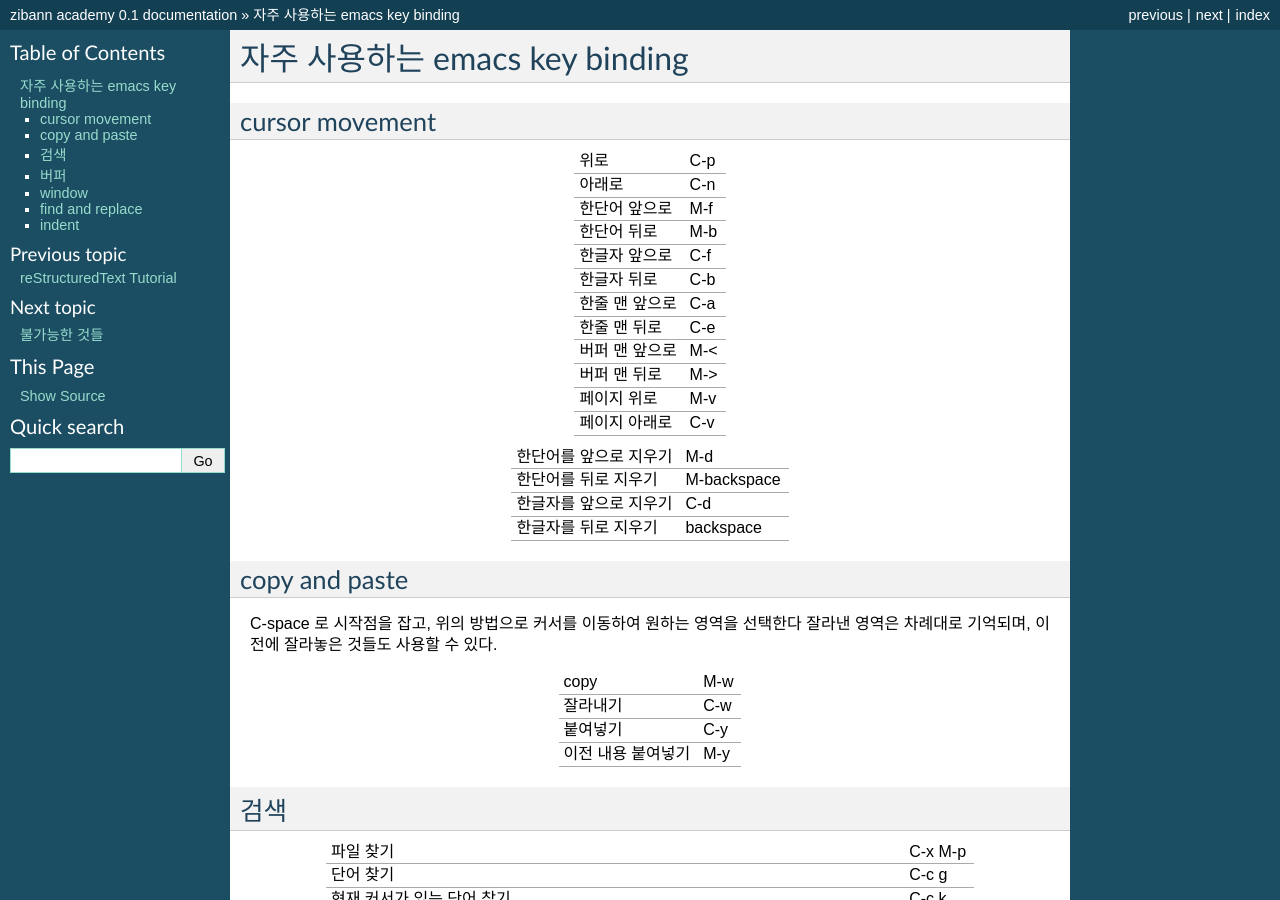
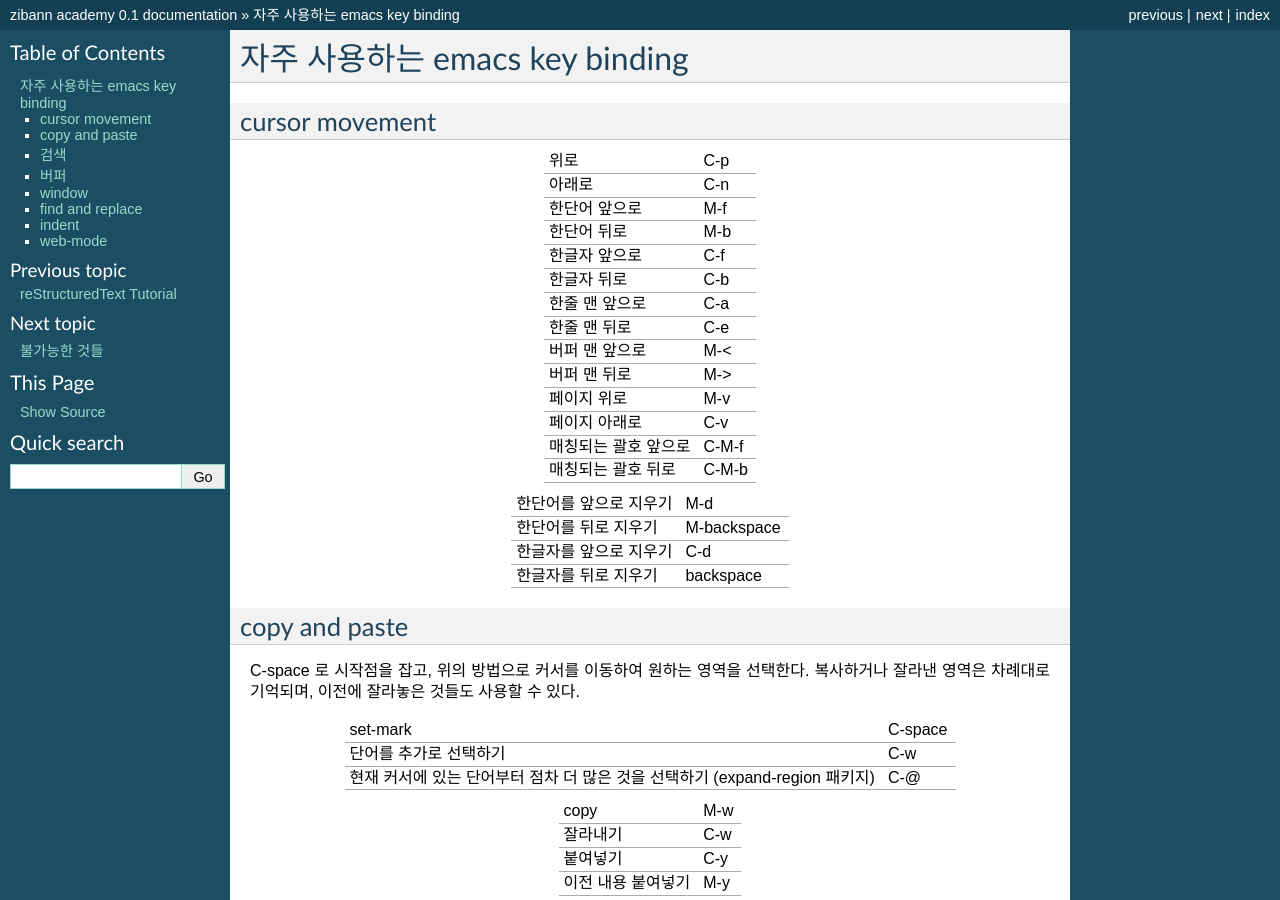
Before and after one commit to pcompassion/zibann-academy, a Sphinx documentation site: the page built from docs/emacs.rst, in a window 1280 px wide and 900 px high. Built offline with Sphinx 7.4.7, drawn with Linux system fonts in a browser that asks for light colours; some of the changed text lies outside the part shown.

Commit message:
more emacs

```diff
--- a/docs/emacs.rst
+++ b/docs/emacs.rst
@@ -32,6 +32,10 @@
 +----------------------------------------+----------------------------------------+
 |페이지 아래로                           |C-v                                     |
 +----------------------------------------+----------------------------------------+
+|매칭되는 괄호 앞으로                    |C-M-f                                   |
++----------------------------------------+----------------------------------------+
+|매칭되는 괄호 뒤로                      |C-M-b                                   |
++----------------------------------------+----------------------------------------+
 
 +----------------------------------------+----------------------------------------+
 |한단어를 앞으로 지우기                  |M-d                                     |
@@ -47,8 +51,17 @@
 copy and paste
 ==============
 
-C-space 로 시작점을 잡고, 위의 방법으로 커서를 이동하여 원하는 영역을 선택한다
-잘라낸 영역은 차례대로 기억되며, 이전에 잘라놓은 것들도 사용할 수 있다.
+C-space 로 시작점을 잡고, 위의 방법으로 커서를 이동하여 원하는 영역을 선택한다.
+복사하거나 잘라낸 영역은 차례대로 기억되며, 이전에 잘라놓은 것들도 사용할 수 있다.
+
++----------------------------------------+----------------------------------------+
+|set-mark                                |C-space                                 |
++----------------------------------------+----------------------------------------+
+|단어를 추가로 선택하기                  |C-w                                     |
++----------------------------------------+----------------------------------------+
+|현재 커서에 있는 단어부터 점차 더 많은  |C-@                                     |
+|것을 선택하기 (expand-region 패키지)    |                                        |
++----------------------------------------+----------------------------------------+
 
 +----------------------------------------+----------------------------------------+
 |copy                                    |M-w                                     |
@@ -128,3 +141,21 @@
 +----------------------------------------+----------------------------------------+
 |web-mode 에서는                         |C-c tab                                 |
 +----------------------------------------+----------------------------------------+
+
+
+web-mode
+========
+
++----------------------------------------+----------------------------------------+
+|매칭되는 태그로                         |C-c C-n                                 |
++----------------------------------------+----------------------------------------+
+|현재 element 의 젤 끝                   |C-c >                                   |
++----------------------------------------+----------------------------------------+
+|현재 element 의 젤 처음                 |C-c <                                   |
++----------------------------------------+----------------------------------------+
+|현재 element 를 선택                    |c-c e s                                 |
++----------------------------------------+----------------------------------------+
+|현재 tag 의 처음                        |C-c t b                                 |
++----------------------------------------+----------------------------------------+
+|현재 tag 의 끝                          |C-c t e                                 |
++----------------------------------------+----------------------------------------+
```
